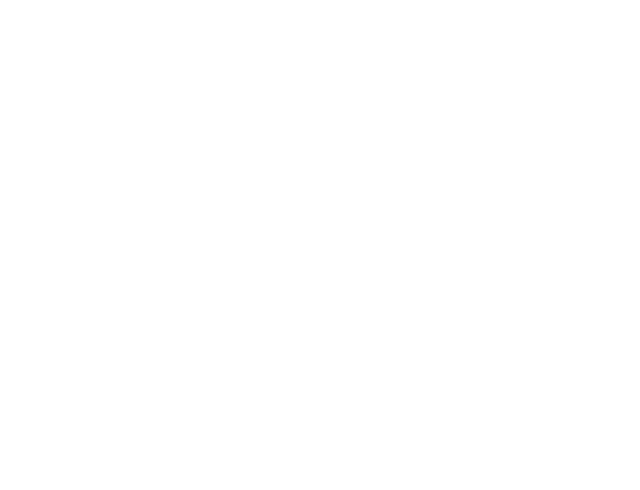
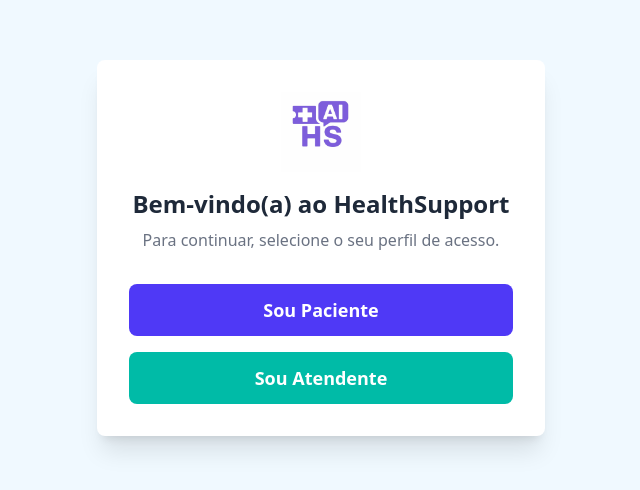
Before and after one commit to Challenge-Fiap-1TDSPX-2025/front-challenge-react, a React (Vite) app: page /login in a window 1280 px wide. Before the commit this address had no page. Shown: the part 152-642 px from the top of the page, without its empty margins (319-959 px from the left). Built offline with nearby package versions, Linux system fonts and the light colour scheme.

Commit message:
feat: criando a página tipo-usuário e arrumando links

```diff
--- a/src/App.tsx
+++ b/src/App.tsx
@@ -5,6 +5,7 @@ import { Layout } from "./components/layout";
 import {Faq} from "./pages/faq"
 import { Dashboard } from './pages/dashboard';
 import { IntegrantesPage } from './pages/integrantes';
+import { TipoUsuario } from './pages/tipo-usuario';
 
 
 
@@ -14,6 +15,7 @@ function App() {
     <Router>
       <Routes>
         <Route path='/dashboard' element={<Dashboard/>} />
+        <Route path='/login' element={<TipoUsuario/>} />
         <Route path="/" element={<Layout />}>
           <Route index element={<Home />} />
           <Route path='/faq' element={<Faq/>} />
--- /dev/null
+++ b/src/components/button.tsx
@@ -0,0 +1,21 @@
+import React from 'react';
+import { Link } from 'react-router-dom';
+import type { ButtonProps } from '../types/button';
+
+export function Button({ to, variant, children }: ButtonProps) {
+  const colorClasses = {
+    indigo: 'bg-indigo-600 hover:bg-indigo-700',
+    teal: 'bg-teal-500 hover:bg-teal-600',
+  };
+
+  const baseClasses = 'block w-full text-center text-white font-bold py-3 px-4 rounded-lg transition-colors text-lg';
+
+  return (
+    <Link
+      to={to}
+      className={`${baseClasses} ${colorClasses[variant]}`}
+    >
+      {children}
+    </Link>
+  );
+}
--- a/src/components/header.tsx
+++ b/src/components/header.tsx
@@ -16,10 +16,10 @@ export function Header() {
                     <a className="text-sm font-medium hover:text-indigo-600" href="#como-funciona">Como Funciona</a>
                     <a className="text-sm font-medium hover:text-indigo-600" href="#depoimentos">Depoimentos</a>
                     <a href="contato.html" className="text-sm font-medium hover:text-indigo-600">Contato</a>
-                    <Link to="/dashboard" className='botoes'>
+                    <Link to="/login" className='botoes'>
                         Entrar
                     </Link>
-                    <a href="" className="botoes">
+                    <a href="/login" className="botoes">
                         Cadastre-se
                     </a>
                 </nav>
--- /dev/null
+++ b/src/pages/paciente.tsx
@@ -0,0 +1,8 @@
+export function PacienteDashboard() {
+  return (
+    <div className="flex items-center justify-center h-screen">
+      <h1 className="text-3xl font-bold">Página do Paciente</h1>
+      <p>(Em construção)</p>
+    </div>
+  );
+}
--- /dev/null
+++ b/src/pages/tipo-usuario.tsx
@@ -0,0 +1,32 @@
+import React from 'react';
+import logo from '../assets/logo-challenge.png';
+import { Button } from '../components/button';
+
+export function TipoUsuario() {
+  return (
+    <div className="flex flex-col items-center justify-center min-h-screen bg-sky-50">
+      <div className="p-8 bg-white rounded-lg shadow-xl text-center w-full max-w-md">
+
+        <img src={logo} alt="HealthSupport Logo" className="w-20 h-20 mx-auto mb-4" />
+
+        <h1 className="text-2xl font-bold text-gray-800 mb-2">
+          Bem-vindo(a) ao HealthSupport
+        </h1>
+        <p className="text-gray-500 mb-8">
+          Para continuar, selecione o seu perfil de acesso.
+        </p>
+
+        <div className="space-y-4">
+          {/* Usamos nosso novo componente aqui! */}
+          <Button to="/paciente/dashboard" variant="indigo">
+            Sou Paciente
+          </Button>
+
+          <Button to="/dashboard" variant="teal">
+            Sou Atendente
+          </Button>
+        </div>
+      </div>
+    </div>
+  );
+}
--- /dev/null
+++ b/src/types/button.ts
@@ -0,0 +1,5 @@
+export type ButtonProps = {
+  to: string; // O caminho para onde o link vai navegar
+  variant: 'indigo' | 'teal'; // A variação de cor que vamos usar
+  children: React.ReactNode; // O texto que vai dentro do botão
+};
```
